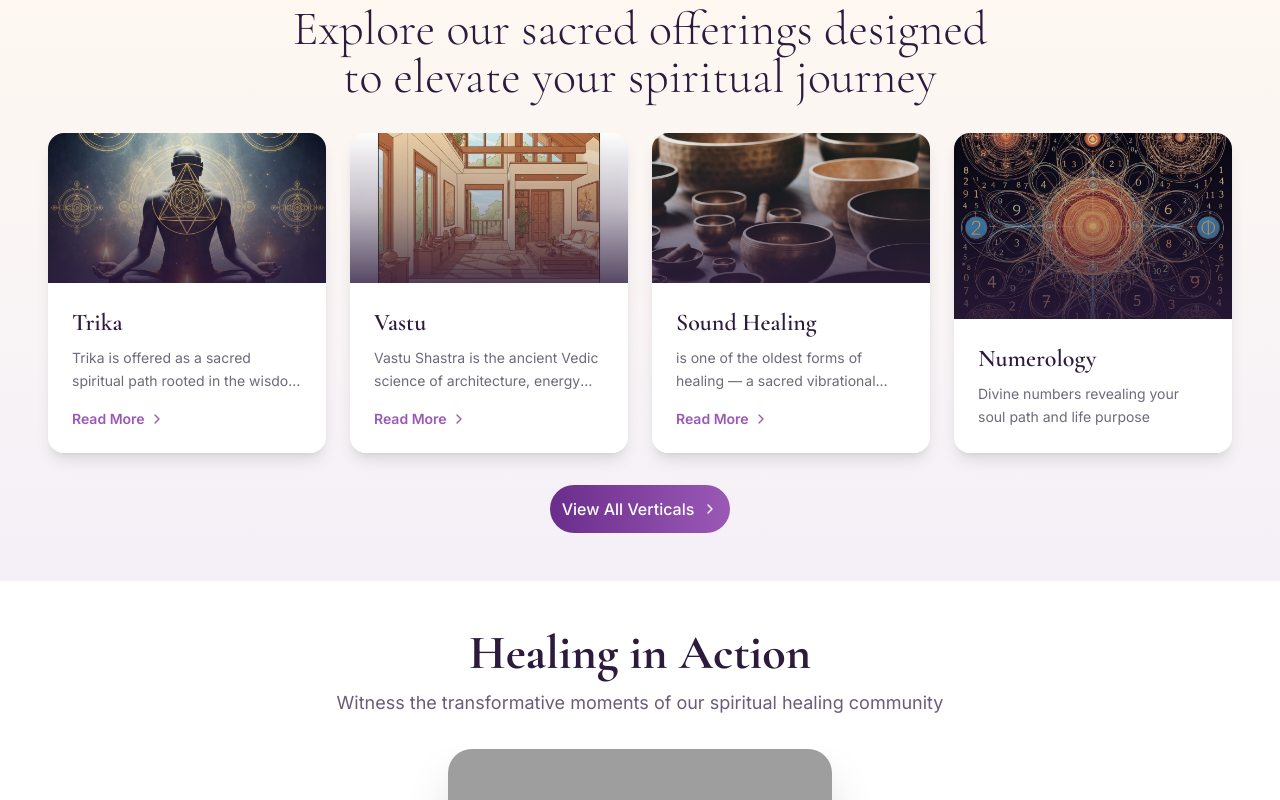
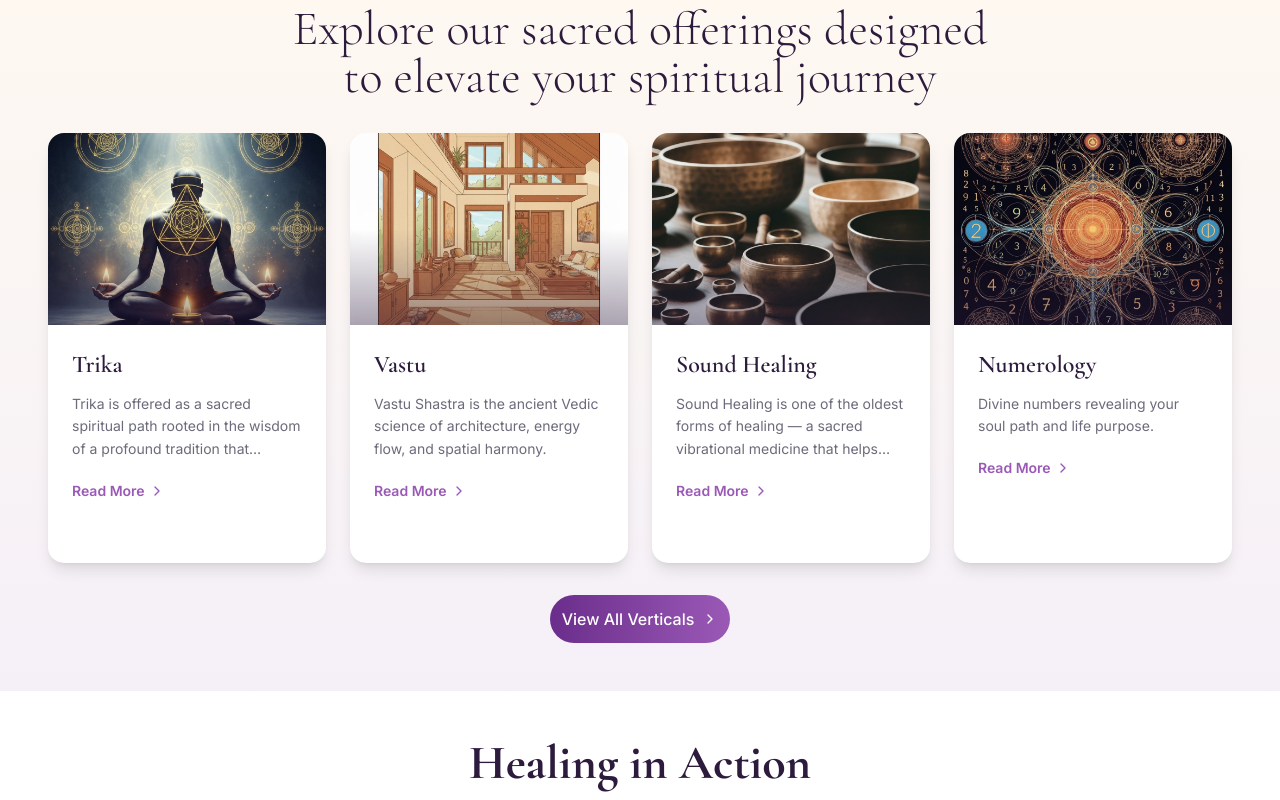
Before and after one commit to Sedawk-Dynamics/incredible-souls, a Next.js app: page / in a window 1280 px wide. Shown: the part 4520-5320 px from the top of the page. Built offline with nearby package versions, Linux system fonts and the light colour scheme; grey boxes are pictures that could not be loaded.

Commit message:
Images changed

```diff
--- a/components/shop-carousel.tsx
+++ b/components/shop-carousel.tsx
@@ -31,7 +31,7 @@ const products: Product[] = [
     id: 2,
     name: 'Healing Powders',
     description: 'Pure Ayurvedic healing powders crafted from natural herbs and minerals for holistic health.',
-    price: 450,
+    price: 999,
     rating: 4.6,
     reviews: 89,
     image: '/images/product-powders.jpg',
@@ -49,7 +49,7 @@ const products: Product[] = [
     id: 4,
     name: 'Lama Fera Kit',
     description: 'Complete Lama Fera healing kit with spiritual tools for deep energy work and transformation.',
-    price: 3500,
+    price: 2100,
     rating: 5.0,
     reviews: 67,
     image: '/lama-fera.jpeg',
--- a/components/verticals-grid.tsx
+++ b/components/verticals-grid.tsx
@@ -10,28 +10,32 @@ const verticals = [
   {
     id: 'trika',
     title: 'Trika',
-    description: 'Trika is offered as a sacred spiritual path rooted in the wisdom of a profound tradition that explores the union of consciousness (Shiva) and energy (Shakti)',
+    description:
+      'Trika is offered as a sacred spiritual path rooted in the wisdom of a profound tradition that explores the union of consciousness (Shiva) and energy (Shakti).',
     image: '/images/vertical-trika.jpg',
     link: '/healing/trika',
   },
   {
     id: 'vastu',
     title: 'Vastu',
-    description: 'Vastu Shastra is the ancient Vedic science of architecture, energy flow, and spatial harmony.',
+    description:
+      'Vastu Shastra is the ancient Vedic science of architecture, energy flow, and spatial harmony.',
     image: '/images/vertical-vastu.jpg',
     link: '/healing/vastu',
   },
   {
     id: 'sound-healing',
     title: 'Sound Healing',
-    description: 'is one of the oldest forms of healing — a sacred vibrational medicine that helps restore harmony to the body, mind, emotions, and energy field',
+    description:
+      'Sound Healing is one of the oldest forms of healing — a sacred vibrational medicine that helps restore harmony to the body, mind, emotions, and energy field.',
     image: '/images/vertical-sound-healing.jpg',
     link: '/healing/sound-healing',
   },
   {
     id: 'numerology',
     title: 'Numerology',
-    description: 'Divine numbers revealing your soul path and life purpose',
+    description:
+      'Divine numbers revealing your soul path and life purpose.',
     image: '/images/vertical-numerology.jpg',
     link: '#',
   },
@@ -40,32 +44,40 @@ const verticals = [
 export default function VerticalsGrid() {
   const [expandedCard, setExpandedCard] = useState<string | null>(null)
 
-  const toggleExpand = (id: string, e: React.MouseEvent) => {
+  const toggleExpand = (
+    id: string,
+    e: React.MouseEvent
+  ) => {
     e.preventDefault()
     e.stopPropagation()
-    setExpandedCard(expandedCard === id ? null : id)
+
+    setExpandedCard(
+      expandedCard === id ? null : id
+    )
   }
+
   return (
     <section className="py-12 bg-gradient-to-b from-[#FFF9F0] to-[#F5F0F8]">
       <div className="max-w-7xl mx-auto px-6 lg:px-12">
+
+        {/* Heading */}
         <div className="text-center mb-8">
           <div className="ornament-divider justify-center mb-4">
             <span className="font-body text-xs tracking-[0.25em] text-[#9B59B6] uppercase">
               Incredible Souls Verticals
             </span>
           </div>
+
           <h2 className="font-sans text-4xl lg:text-5xl font-light text-[#2D1B3D] text-balance mb-3">
             Explore our sacred offerings designed to elevate your spiritual journey
           </h2>
-          {/* <p className="font-body text-base text-[#9B8BAB] max-w-2xl mx-auto">
-
-          </p> */}
         </div>
 
         {/* Verticals Grid */}
         <div className="grid grid-cols-1 md:grid-cols-2 lg:grid-cols-4 gap-6 mb-8">
           {verticals.map((vertical) => {
-            const isExpanded = expandedCard === vertical.id
+            const isExpanded =
+              expandedCard === vertical.id
 
             return (
               <Link
@@ -73,15 +85,22 @@ export default function VerticalsGrid() {
                 href={vertical.link}
                 className="group block h-full"
                 onClick={(e) => {
-                  if (expandedCard === vertical.id) {
+                  if (
+                    expandedCard === vertical.id
+                  ) {
                     e.preventDefault()
                   }
                 }}
               >
-                <div className={`relative rounded-2xl overflow-hidden shadow-lg transition-all duration-300 hover:shadow-2xl hover:-translate-y-1 flex flex-col ${isExpanded ? 'h-auto' : 'h-80'
-                  }`}>
+                <div
+                  className={`relative rounded-2xl overflow-hidden bg-white shadow-lg transition-all duration-300 hover:shadow-2xl hover:-translate-y-1 flex flex-col ${
+                    isExpanded
+                      ? 'h-auto min-h-[430px]'
+                      : 'h-[430px]'
+                  }`}
+                >
                   {/* Image */}
-                  <div className={`relative ${isExpanded ? 'h-56' : 'h-80'} w-full transition-all duration-300`}>
+                  <div className="relative h-48 w-full overflow-hidden shrink-0">
                     <Image
                       src={vertical.image}
                       alt={vertical.title}
@@ -90,7 +109,7 @@ export default function VerticalsGrid() {
                     />
 
                     {/* Gradient Overlay */}
-                    <div className="absolute inset-0 bg-gradient-to-t from-[#2D1B3D]/80 via-[#2D1B3D]/30 to-transparent" />
+                    <div className="absolute inset-0 bg-gradient-to-t from-[#2D1B3D]/40 via-transparent to-transparent" />
 
                     {/* Hover Icon */}
                     <div className="absolute top-4 right-4 w-10 h-10 rounded-full bg-white/20 backdrop-blur-sm flex items-center justify-center opacity-0 group-hover:opacity-100 transition-opacity duration-300">
@@ -98,37 +117,48 @@ export default function VerticalsGrid() {
                     </div>
                   </div>
 
-                  {/* Content Container */}
-                  <div className="flex-1 flex flex-col p-6 bg-white">
-                    <h3 className="font-sans text-2xl font-semibold text-[#2D1B3D] mb-2">
+                  {/* Content */}
+                  <div className="flex flex-col flex-1 p-6">
+
+                    {/* Title + Description */}
+                    <div>
+                      <h3 className="font-sans text-2xl font-semibold text-[#2D1B3D] mb-3">
                         {vertical.title}
                       </h3>
 
-                    {/* Description with conditional expansion */}
                       <p
-                      className={`font-body text-sm text-[#6B6B7B] leading-relaxed transition-all duration-300 ${isExpanded ? '' : 'line-clamp-2'
+                        className={`font-body text-sm text-[#6B6B7B] leading-relaxed transition-all duration-300 ${
+                          isExpanded
+                            ? ''
+                            : 'line-clamp-3'
                         }`}
                       >
                         {vertical.description}
                       </p>
+                    </div>
 
-                    {/* Read More Button */}
-                    {vertical.description.length > 80 && (
+                    {/* Read More Button - Always Visible */}
                     <button
-                        onClick={(e) => toggleExpand(vertical.id, e)}
-                        className="mt-4 text-sm font-semibold text-[#9B59B6] hover:text-[#6B2D8B] transition-colors flex items-center gap-1 self-start"
+                      onClick={(e) =>
+                        toggleExpand(
+                          vertical.id,
+                          e
+                        )
+                      }
+                      className="mt-5 text-sm font-semibold text-[#9B59B6] hover:text-[#6B2D8B] transition-colors flex items-center gap-1 self-start"
                     >
                       {isExpanded ? (
                         <>
-                            Read Less <ChevronDown className="w-4 h-4 rotate-180" />
+                          Read Less
+                          <ChevronDown className="w-4 h-4 rotate-180" />
                         </>
                       ) : (
                         <>
-                            Read More <ChevronRight className="w-4 h-4" />
+                          Read More
+                          <ChevronRight className="w-4 h-4" />
                         </>
                       )}
                     </button>
-                    )}
                   </div>
                 </div>
               </Link>
@@ -142,7 +172,10 @@ export default function VerticalsGrid() {
             asChild
             className="bg-gradient-to-r from-[#6B2D8B] to-[#9B59B6] hover:from-[#5A2475] hover:to-[#8A4AA5] text-white px-8 py-6 text-base rounded-full transition-all duration-300 hover:shadow-lg"
           >
-            <Link href="#verticals" className="flex items-center gap-2">
+            <Link
+              href="#verticals"
+              className="flex items-center gap-2"
+            >
               View All Verticals
               <ChevronRight className="w-5 h-5" />
             </Link>
```
Lines whose indentation alone changed are shown as unchanged.
